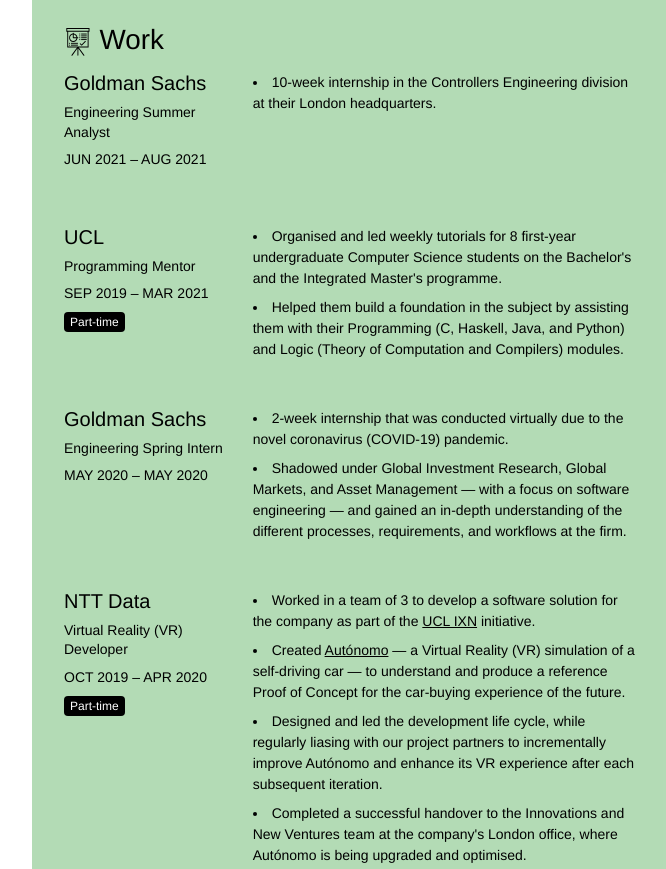
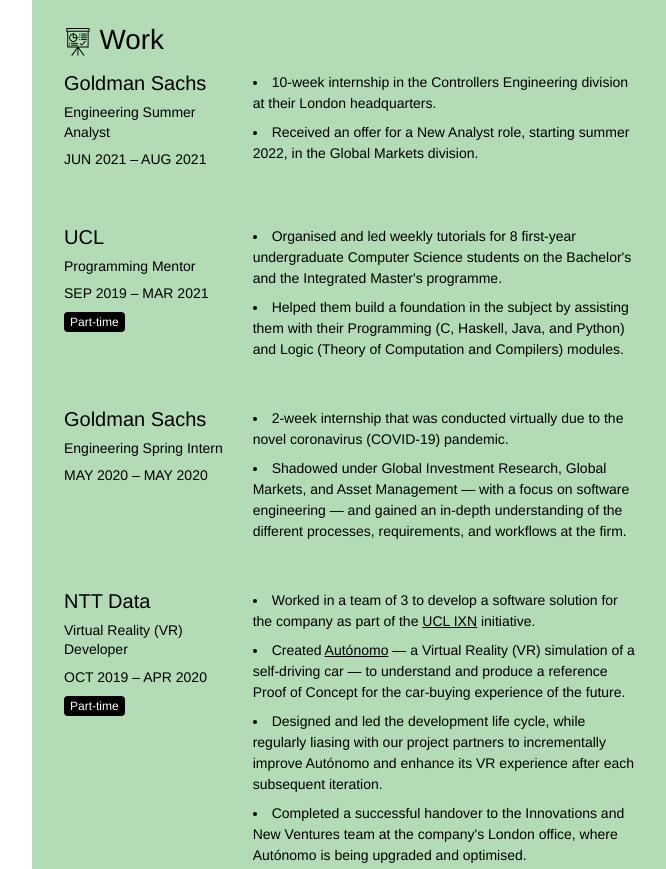
Before and after one commit to abircb/abirbhushan.com, a Vue app: page / in a window 1280 px wide. Shown: the part 1860-2729 px from the top of the page, without its empty margins (608-1274 px from the left). Built offline with nearby package versions, Linux system fonts and the light colour scheme.

Commit message:
minor update to pos

```diff
--- a/src/components/section/Work.vue
+++ b/src/components/section/Work.vue
@@ -9,6 +9,10 @@
       <li>
         10-week internship in the Controllers Engineering division at their
         London headquarters.
+      </li>
+      <li>
+        Received an offer for a New Analyst role, starting summer 2022, in the
+        Global Markets division.
       </li>
     </Company>
     <Company
```
